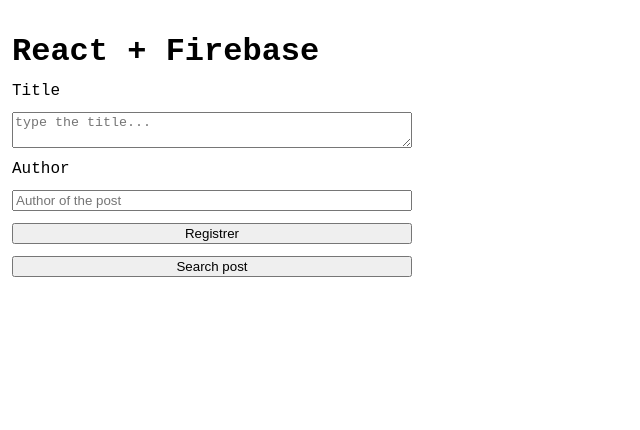
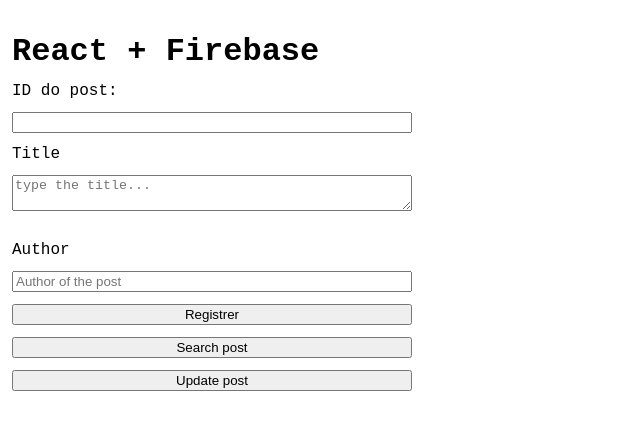
Before and after one commit to dinizdv/Firebase, a React (Create React App) app in the folder fire-contents/: page / in a window 1280 px wide. Shown: the top 430 px of the page, without its empty margins (0-640 px from the left). Built offline with nearby package versions, Linux system fonts and the light colour scheme.

Commit message:
feat(App.js): learning to update the database.

```diff
--- a/fire-contents/src/App.js
+++ b/fire-contents/src/App.js
@@ -1,6 +1,6 @@
 import {useState} from 'react'
 import {db} from './firebaseConnection'
-import {doc, setDoc, collection, addDoc, getDoc, getDocs} from 'firebase/firestore' // to register item
+import {doc, setDoc, collection, addDoc, getDoc, getDocs, updateDoc} from 'firebase/firestore' // to register item
 
 import './index.css'
 
@@ -8,6 +8,8 @@
 
   const[title, setTitle] = useState('') // textarea value
   const[author, setAuthor] = useState('') // input value
+  const [idPost, setIdPost] = useState ('')
+
   const [posts, setPosts] = useState([])
 
   async function handleAdd(){
@@ -59,6 +61,23 @@
     // })
   }
 
+  async function editPost() {
+    const docRef = doc(db, "posts", idPost)
+    await updateDoc(docRef, {
+      title: title,
+      author: author
+    })
+    .then(() => {
+      console.log("Updated post")
+      setIdPost('')
+      setTitle('')
+      setAuthor('')
+    })
+    .catch((error) => {
+      console.log("ERROR! " + error)
+    })
+  }
+
 
   return (
     <div className="App">
@@ -66,20 +85,24 @@
       <div className="container">
 
       <h1>React + Firebase</h1>
+        <label>ID do post:</label>
+        <input value={idPost} onChange={(e) => setIdPost(e.target.value)}></input>
         <label>Title</label>
-        <textarea type="text" placeholder='type the title...' value={title} onChange={ (e) => setTitle(e.target.value)}/>
+        <textarea type="text" placeholder='type the title...' value={title} onChange={ (e) => setTitle(e.target.value)}/> <br/>
 
         <label>Author</label>
         <input type="text" placeholder='Author of the post' value={author} onChange={(e) => setAuthor(e.target.value)} />
 
         <button onClick={handleAdd}>Registrer</button>
         <button onClick={searchPost}>Search post</button>
+        <button onClick={editPost}>Update post</button>
 
         <ul>
           {posts.map((post) => {
             return (
               <li key={post.id}>
-                <span>Title: {post.title} </span> <br/>
+                <strong>Id: {post.id}</strong><br/>
+                <span>Title: {post.title}</span> <br/>
                 <span>Author: {post.author}</span> <br/>
               </li>
             )
```
